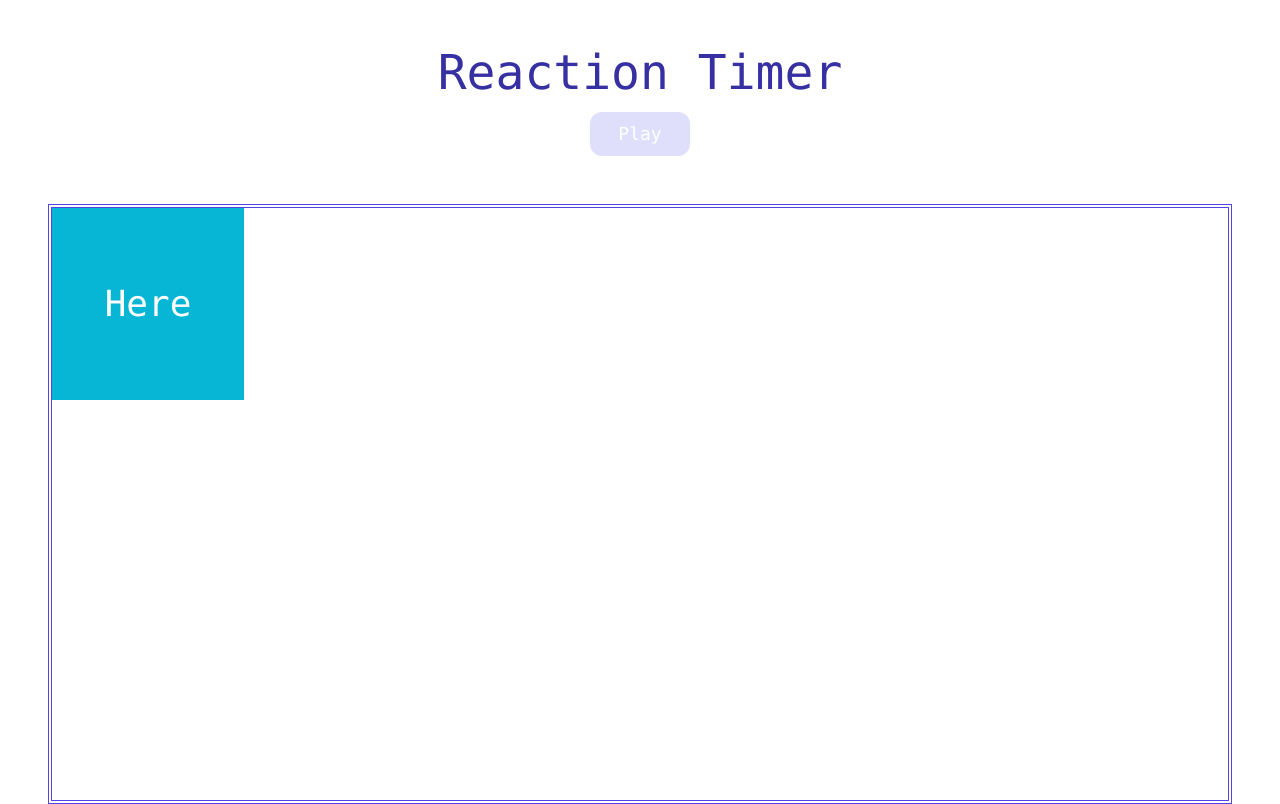
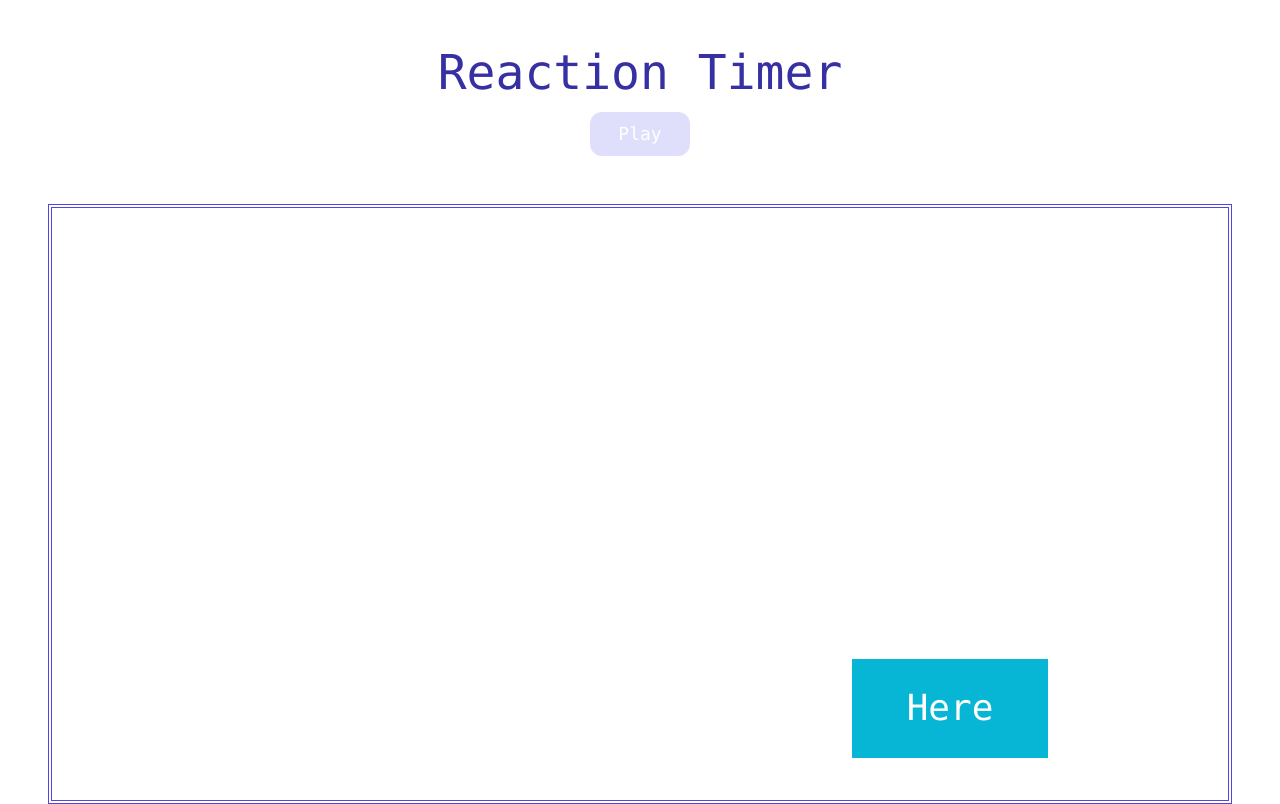
Before and after one commit to ZazaGdev/reaction-timer, a Vue app: page / in a window 1280 px wide. Both pictures are taken after a click on the button "Play". Built offline with nearby package versions, Linux system fonts and the light colour scheme.

Commit message:
Added random positioning to the target block

```diff
--- a/src/App.vue
+++ b/src/App.vue
@@ -12,8 +12,8 @@
     </div>
     <Results v-if="showResults" :score="score" />
 
-    <div class="blockWrapper border-double border-4 border-indigo-600 m-12 h-3/4">
-        <Block v-if="isPlaying" :delay="delay" @end="endGame" />
+    <div ref="blockWrapper" class="blockWrapper border-double border-4 border-indigo-600 m-12 h-3/4 relative">
+        <Block v-if="isPlaying" :delay="delay" @end="endGame" :wrapperWidth="wrapperWidth" :wrapperHeight="wrapperHeight" />
     </div>
 </template>
 
@@ -30,13 +30,20 @@ export default {
             delay: null,
             score: null,
             showResults: false,
+            wrapperWidth: null,
+            wrapperHeight: null,
         }
+    },
+    mounted() {
+        const wrapperElement = this.$refs.blockWrapper
+        const wrapperRect = wrapperElement.getBoundingClientRect()
+        this.wrapperWidth = wrapperRect.width
+        this.wrapperHeight = wrapperRect.height
     },
     methods: {
         start() {
-            this.delay = 2000 + Math.random() * 5000
+            this.delay = Math.random() * 1000
             this.isPlaying = true
-            console.log(this.delay)
             this.showResults = false
         },
         endGame(reactionTime) {
--- a/src/components/Block.vue
+++ b/src/components/Block.vue
@@ -1,23 +1,43 @@
 <template>
-    <div @click="stopTimer" v-if="showBlock" class="w-48 h-48 bg-cyan-500 flex items-center justify-center text-4xl text-white">
+    <div
+        @click="stopTimer"
+        v-if="showBlock"
+        ref="blockElement"
+        class="absolute w-1/6 h-1/6 bg-cyan-500 flex items-center justify-center text-4xl text-white"
+        :style="{ left: blockLeft + 'px', top: blockTop + 'px' }"
+    >
         <p>Here</p>
     </div>
 </template>
 
 <script>
 export default {
-    props: ['delay'],
+    props: ['delay', 'wrapperWidth', 'wrapperHeight'],
     data() {
         return {
             showBlock: false,
             timer: null,
             reactionTime: 0,
+            blockWidth: null,
+            blockHeight: null,
+            blockLeft: null,
+            blockTop: null,
         }
     },
     mounted() {
         setTimeout(() => {
             this.showBlock = true
             this.startTimer()
+
+            this.$nextTick(() => {
+                const targetElement = this.$refs.blockElement
+                const targetRect = targetElement.getBoundingClientRect()
+                this.blockWidth = targetRect.width
+                this.blockHeight = targetRect.height
+                console.log(this.wrapperHeight)
+                console.log(this.blockWidth, this.blockHeight)
+                this.calculatePosition()
+            })
         }, this.delay)
     },
     methods: {
@@ -28,8 +48,11 @@ export default {
         },
         stopTimer() {
             clearInterval(this.timer)
-            console.log(this.reactionTime)
             this.$emit('end', this.reactionTime)
+        },
+        calculatePosition() {
+            this.blockTop = Math.floor(Math.random() * (this.wrapperHeight - this.blockHeight)) + 1
+            this.blockLeft = Math.floor(Math.random() * (this.wrapperWidth - this.blockWidth)) + 1
         },
     },
 }
--- a/src/components/Results.vue
+++ b/src/components/Results.vue
@@ -1,10 +1,29 @@
 <template>
-    <p>Reaction Time {{ score }} ms</p>
+    <div class="text-center mt-5">
+        <p class="text-xl">
+            Reaction Time <span class="text-3xl">{{ score }}</span> ms
+        </p>
+        <p class="text-lg">Rank - {{ rank }}</p>
+    </div>
 </template>
 
 <script>
 export default {
     props: ['score'],
+    data() {
+        return {
+            rank: null,
+        }
+    },
+    mounted() {
+        if (this.score < 250) {
+            this.rank = 'Extraordinary'
+        } else if (this.score < 400) {
+            this.rank = 'Rapid'
+        } else {
+            this.rank = 'Slow'
+        }
+    },
 }
 </script>
 
```
